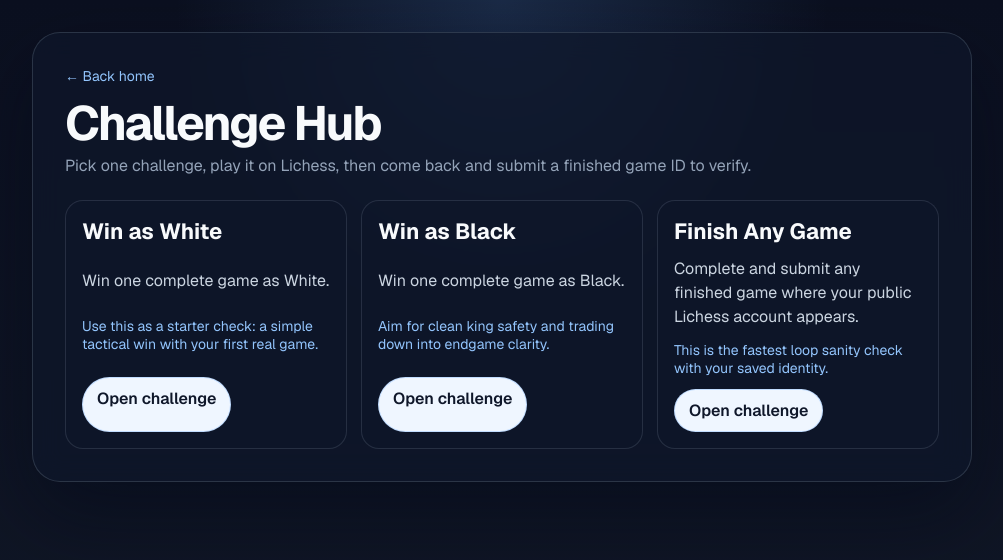
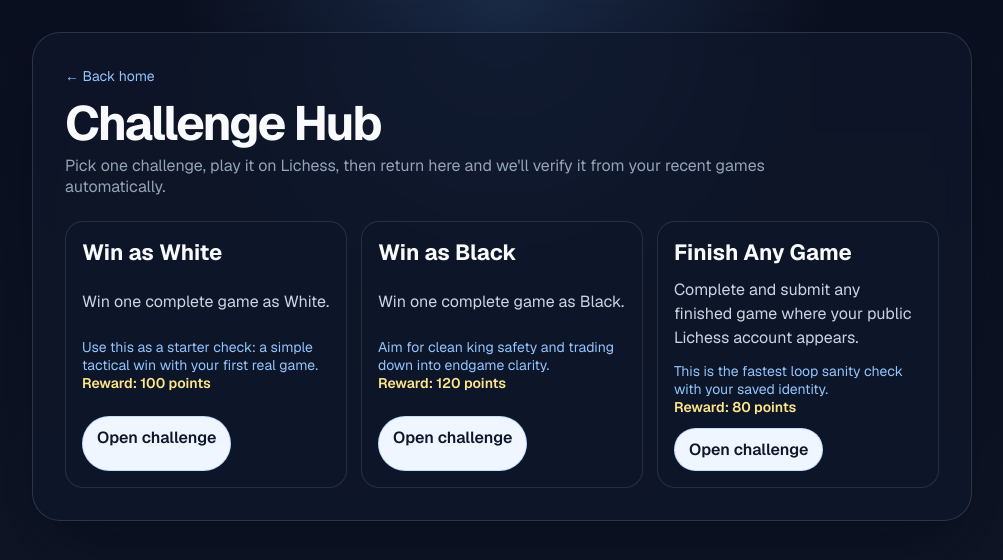
Before and after one commit to andreasnordenadler/cc, a Next.js app: page /challenges in a window 1280 px wide. Shown: the top 560 px of the page, without its empty margins (138-1141 px from the left). Built offline with nearby package versions, Linux system fonts and the light colour scheme.

Commit message:
CC: clean up challenge hub messaging for auto verification

```diff
--- a/src/app/challenges/page.tsx
+++ b/src/app/challenges/page.tsx
@@ -50,8 +50,8 @@ export default function ChallengesPage() {
         </h1>
 
         <p style={{ color: "#94a3b8", marginBottom: 24, maxWidth: 700 }}>
-          Pick one challenge, play it on Lichess, then come back and submit a finished
-          game ID to verify.
+          Pick one challenge, play it on Lichess, then return here and we&apos;ll verify it from
+          your recent games automatically.
         </p>
 
         <div
@@ -79,6 +79,10 @@ export default function ChallengesPage() {
               </p>
               <p style={{ margin: 0, color: "#93c5fd", fontSize: 14 }}>
                 {challenge.openingHint}
+                <br />
+                <span style={{ color: "#fde68a", fontWeight: 600 }}>
+                  Reward: {challenge.reward} points
+                </span>
               </p>
               <Link
                 href={`/challenges/${challenge.id}`}
```
